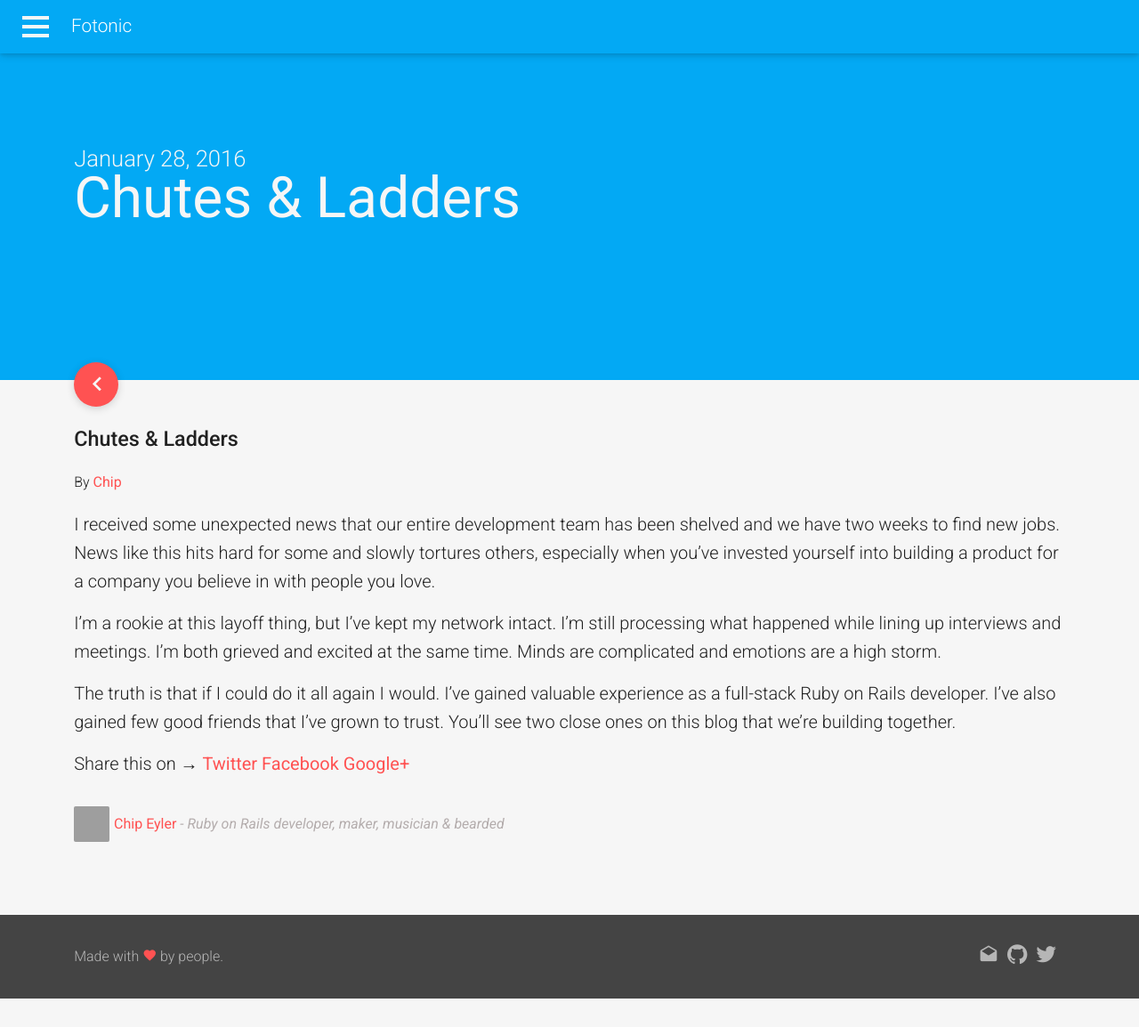
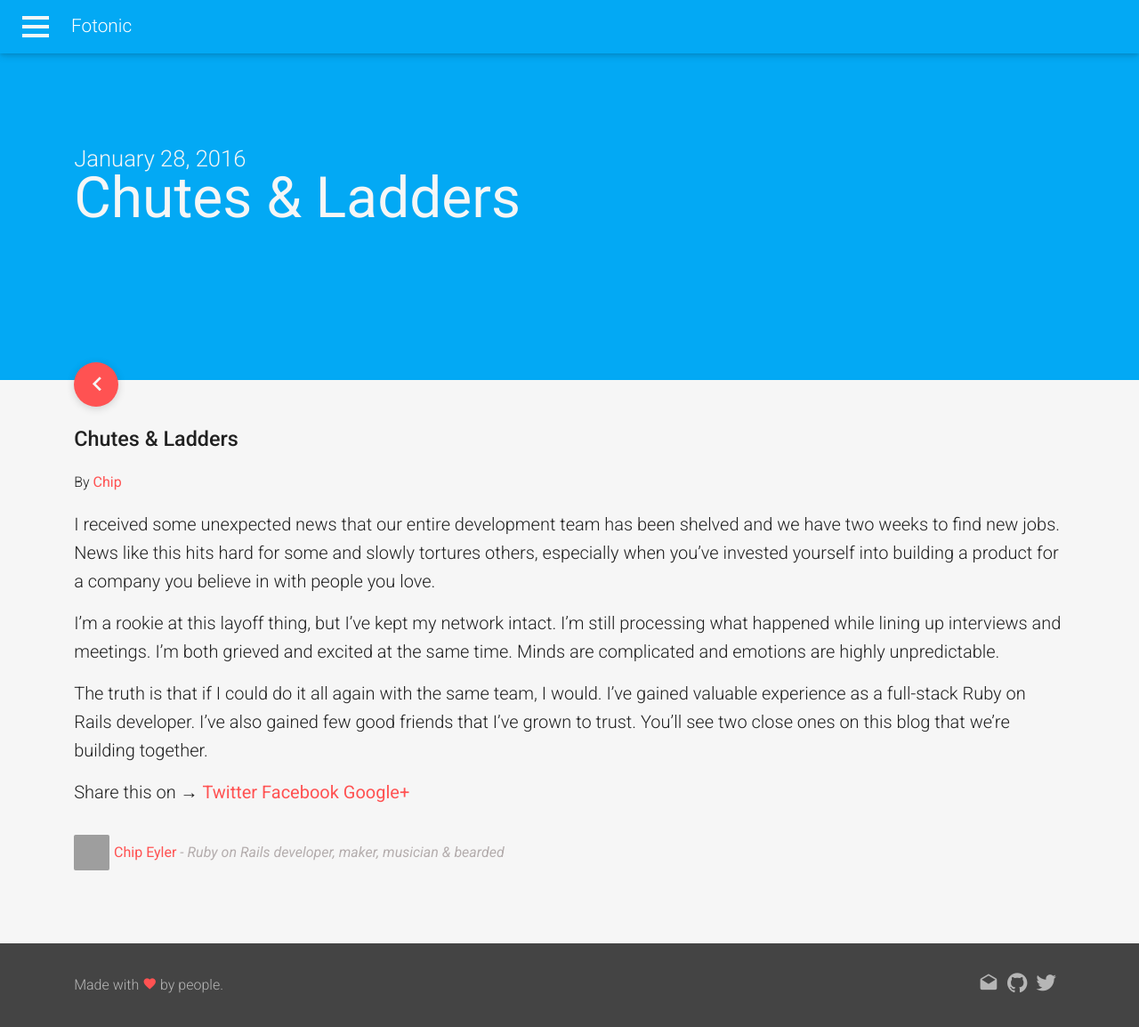
Before and after one commit to fotonic/fotonic.github.io, a Jekyll site: the page built from _posts/2016-01-28-chutes-and-ladders.md, in a window 1280 px wide and 1154 px high. Shown: the whole window at 89% size. Built offline with Jekyll 4.4.1, drawn with Linux system fonts in a browser that asks for light colours; nearby versions of some CDN libraries; grey boxes are pictures that could not be loaded.

Commit message:
Updae post, styles & thor

```diff
--- a/_assets/_sass/_base.scss
+++ b/_assets/_sass/_base.scss
@@ -198,4 +198,5 @@ pre {
 #bioTxt {
   color: #b4adad;
   font-style: italic;
+  font-size: 1rem;
 }
--- a/_layouts/post.html
+++ b/_layouts/post.html
@@ -7,7 +7,7 @@ layout: default
 	{{ content }}
   <div class="share-page">
     Share this on &rarr;
-    <a href="https://twitter.com/intent/tweet?text=Latest Fotonic blog post - http://fotonic.github.io{{ page.url }}&url={{ site.url }}{{ page.url }}" rel="nofollow" target="_blank" title="Share on Twitter">Twitter</a>
+    <a href="https://twitter.com/intent/tweet?text=Latest Fotonic blog post - http://fotonic.github.io {{ page.url }}" rel="nofollow" target="_blank" title="Share on Twitter">Twitter</a>
     <a href="https://facebook.com/sharer.php?u={{ site.url }}{{ page.url }}" rel="nofollow" target="_blank" title="Share on Facebook">Facebook</a>
     <a href="https://plus.google.com/share?url={{ site.url }}{{ page.url }}" rel="nofollow" target="_blank" title="Share on Google+">Google+</a>
 </div>
--- a/_posts/2016-01-28-chutes-and-ladders.md
+++ b/_posts/2016-01-28-chutes-and-ladders.md
@@ -13,8 +12,8 @@ tags: [ Ruby on Rails, Cincinnati, Possible, Rockfish, Barefoot]
 
 I received some unexpected news that our entire development team has been shelved and we have two weeks to find new jobs.  News like this hits hard for some and slowly tortures others, especially when you've invested yourself into building a product for a company you believe in with people you love.
 
-I'm a rookie at this layoff thing, but I've kept my network intact.  I'm still processing what happened while lining up interviews and meetings.  I'm both grieved and excited at the same time. Minds are complicated and emotions are a high storm.
+I'm a rookie at this layoff thing, but I've kept my network intact.  I'm still processing what happened while lining up interviews and meetings.  I'm both grieved and excited at the same time. Minds are complicated and emotions are highly unpredictable.
 
-The truth is that if I could do it all again I would.  I've gained valuable experience as a full-stack Ruby on Rails developer.  I've also gained few good friends that I've grown to trust. You'll see two close ones on this blog that we're building together.
+The truth is that if I could do it all again with the same team, I would.  I've gained valuable experience as a full-stack Ruby on Rails developer.  I've also gained few good friends that I've grown to trust.  You'll see two close ones on this blog that we're building together.
 
 <!-- If you're located in the Cincinnati area & seeking a Rails developer, I'd love to talk. Feel free to view [my LinkedIn profile](https://www.linkedin.com/in/chipeyler). If you're looking for an amazing designer who's also good at front-end development, you need to meet [Andrea](https://www.linkedin.com/in/andreabakerweb)  -->
```
Also changed, not shown: other parts of _posts/2016-01-28-chutes-and-ladders.md (+1 -2 lines), 1 other file.
